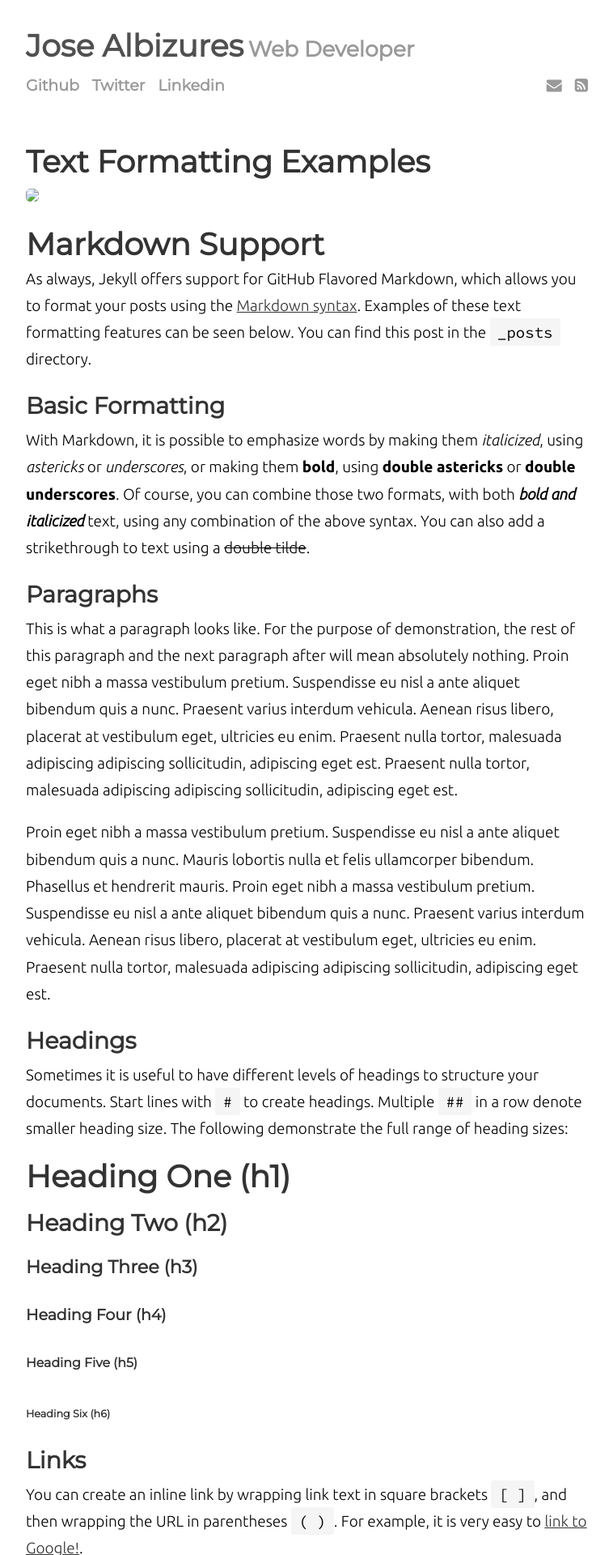
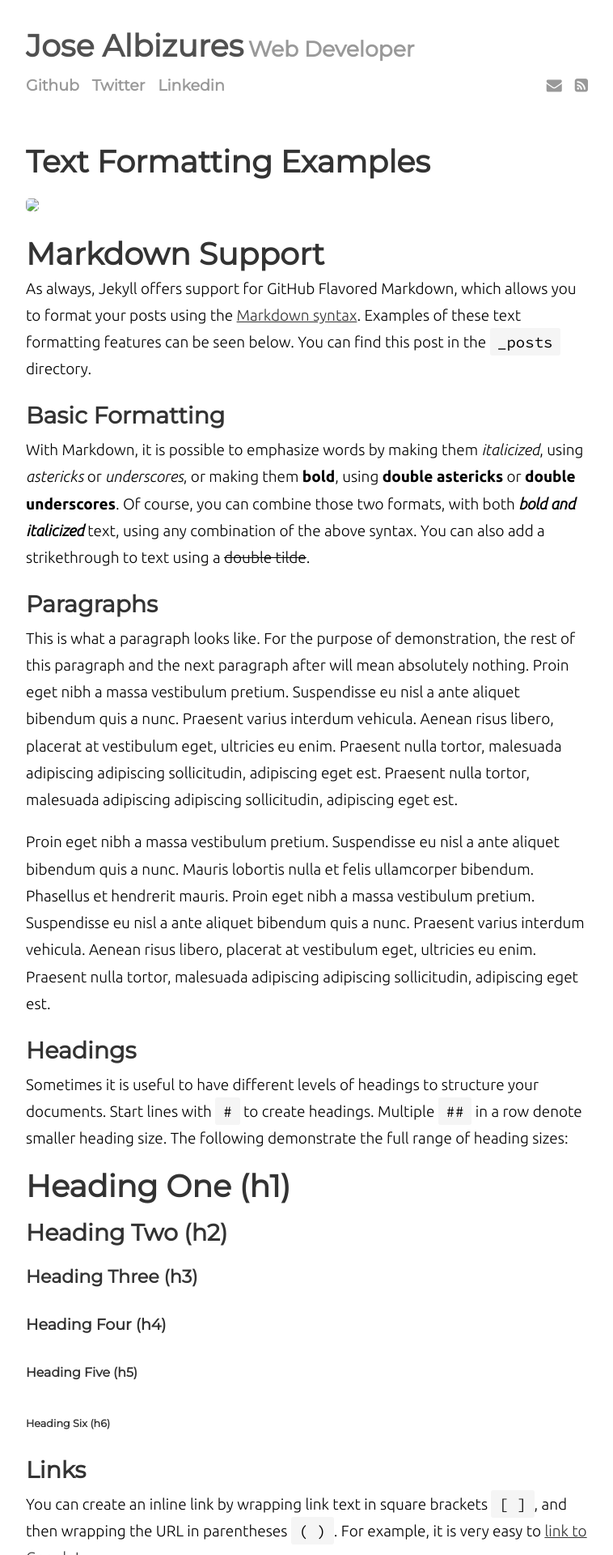
Before and after one commit to albizures/albizures.github.io, a Jekyll site: the page built from _posts/2018-03-25-text-formatting-examples.md, in a window 1280 px wide. Shown: the top 1920 px of the page at 81% size, without its empty margins (258-1016 px from the left). Built offline with Jekyll 4.4.1, drawn with Linux system fonts in a browser that asks for light colours; comment, search, counter and statistics services are not loaded.

Commit message:
add image space

```diff
--- a/_sass/_theme.scss
+++ b/_sass/_theme.scss
@@ -54,10 +54,6 @@ h6 {
   font-family: 'Montserrat', sans-serif;
   color: #333;
   margin-bottom: 0.5rem;
-
-  & + img {
-    margin-top: 1rem;
-  }
 }
 
 a {
@@ -74,6 +70,7 @@ img {
   max-width: 100%;
   height: auto;
   border-radius: 5px;
+  margin-top: 1rem;
 }
 
 blockquote {
```
